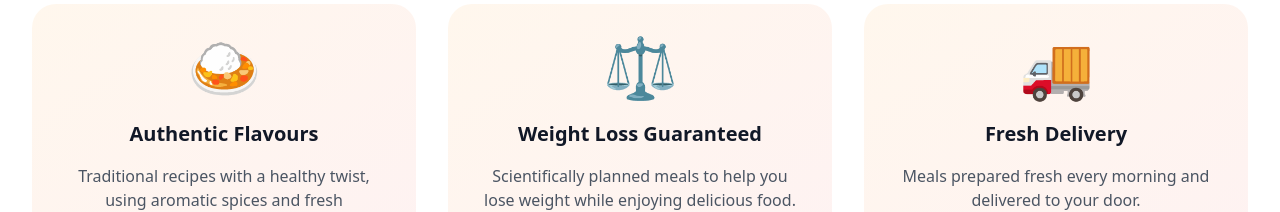
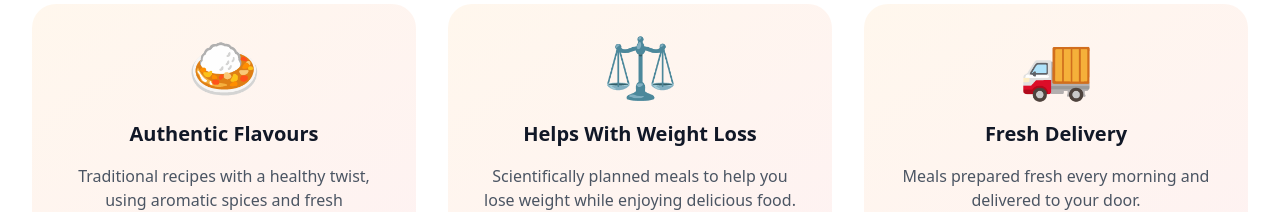
Before and after one commit to JenikP/SpiceBoxlanding, a React (Vite) app: page / in a window 1280 px wide. Shown: the part 3220-3432 px from the top of the page. Built offline with nearby package versions, Linux system fonts and the light colour scheme.

Commit message:
Update App.tsx

```diff
--- a/src/App.tsx
+++ b/src/App.tsx
@@ -340,7 +340,7 @@ export default function App() {
             <div className="bg-gradient-to-br from-orange-50 to-red-50 rounded-3xl p-8 text-center hover:shadow-xl transition-shadow duration-300">
               <div className="text-6xl mb-6">⚖️</div>
               <h3 className="text-xl font-bold text-gray-900 mb-4">
-                Weight Loss Guaranteed
+                Helps With Weight Loss
               </h3>
               <p className="text-gray-600">
                 Scientifically planned meals to help you lose weight while
```
